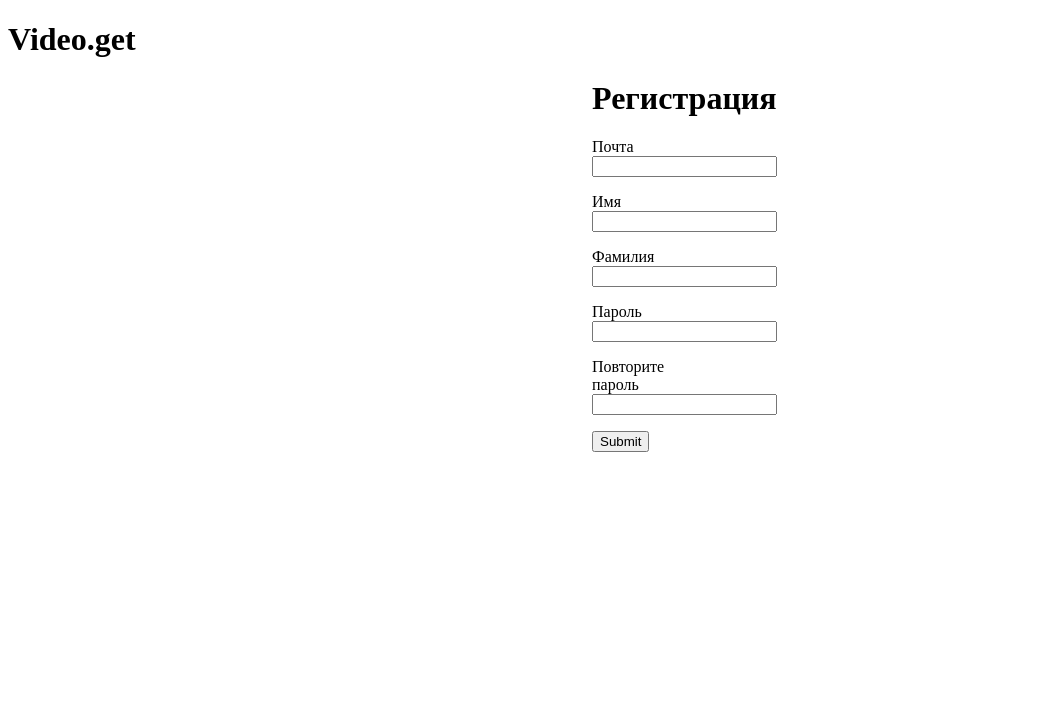
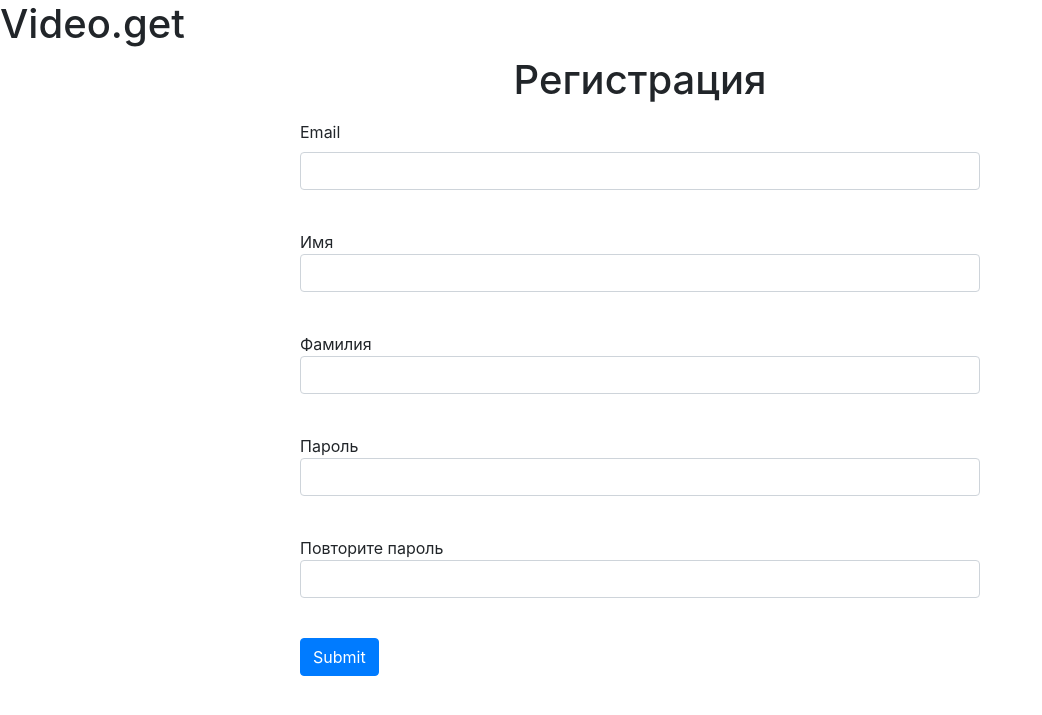
Before and after one commit to Demonica22/school_bot, a Flask app: page /registration in a window 1280 px wide. Shown: the top 715 px of the page, without its empty margins (0-1042 px from the left). Run offline with Flask 2, Linux system fonts and the light colour scheme; some libraries are stand-ins or nearby versions.

Commit message:
Шаблон форм регистрации изменен

```diff
--- a/index.py
+++ b/index.py
@@ -91,7 +91,7 @@ def registration():
     form = RegistrationForm()
     form.hidden_tag()
     if form.validate_on_submit():
-        if check_registration(form) != True:
+        if not check_registration(form):
             return render_template('registration_form.html', form=form, message=check_registration(form))
         add_data(form)
         return redirect('/')
--- a/static/css/registration_form.css
+++ b/static/css/registration_form.css
@@ -1,5 +1,9 @@
 #content{
     margin-left: auto;
     margin-right: auto;
-    width: 6em
 }
+form{
+    margin-left: 300px;
+    margin-right: 300px;
+    align-self: center;
+}
--- a/templates/base.html
+++ b/templates/base.html
@@ -3,6 +3,10 @@
 <head>
     <meta charset="UTF-8">
     <meta name="viewport" content="width=device-width, initial-scale=1.0">
+    <link rel="stylesheet"
+          href="https://stackpath.bootstrapcdn.com/bootstrap/4.4.1/css/bootstrap.min.css"
+          integrity="sha384-Vkoo8x4CGsO3+Hhxv8T/Q5PaXtkKtu6ug5TOeNV6gBiFeWPGFN9MuhOf23Q9Ifjh"
+          crossorigin="anonymous">
     <title>{{title}}</title>
 </head>
 <body>
--- a/templates/registration_form.html
+++ b/templates/registration_form.html
@@ -1,15 +1,9 @@
-<!DOCTYPE html>
-<html lang="en">
-<head>
-    <meta charset="UTF-8">
-    <meta name="viewport" content="width=device-width, initial-scale=1.0">
 <link rel="stylesheet" href="/static/css/registration_form.css">
-</head>
-<body>
+
 {% extends "base.html" %}
 {% block content %}
 <div id=content>
-        <h1>
+    <h1 align="center">
         Регистрация
     </h1>
     <p>
@@ -17,29 +11,57 @@
     </p>
     <form action="" method="post">
         {{ form.hidden_tag() }}
-            <p id='email'>
-                Почта <br>
-                {{form.email}}
+        <p>
+            {{ form.email.label }}<br>
+            {{ form.email(class="form-control", type="email") }}<br>
+            {% for error in form.email.errors %}
+        <div class="alert alert-danger" role="alert">
+            {{ error }}
+        </div>
+        {% endfor %}
         </p>
-            <p id='name'>
-                Имя <br>
-                {{form.name}}
+        <p>
+            Имя<br>
+            {{ form.name(class="form-control") }}<br>
+            {% for error in form.name.errors %}
+        <div class="alert alert-danger" role="alert">
+            {{ error }}
+        </div>
+        {% endfor %}
         </p>
-            <p id='surname'>
-                Фамилия <br>
-                {{form.surname}}
+        <p>
+            Фамилия<br>
+            {{ form.surname(class="form-control") }}<br>
+            {% for error in form.surname.errors %}
+        <div class="alert alert-danger" role="alert">
+            {{ error }}
+        </div>
+        {% endfor %}
         </p>
-            <p id='password'>
-                Пароль <br>
-                {{form.password}}
+        <p>
+            Пароль<br>
+            {{ form.password(class="form-control", type="password") }}<br>
+            {% for error in form.password.errors %}
+        <div class="alert alert-danger" role="alert">
+            {{ error }}
+        </div>
+        {% endfor %}
         </p>
-            <p id='repeat_password'>
-                Повторите пароль <br>
-                {{form.repeat_password}}
+        <p>
+            Повторите пароль<br>
+            {{ form.repeat_password(class="form-control", type="password") }}<br>
+            {%if error_pas%}
+        <div class="alert alert-danger" role="alert">
+            {{ error_pas }}
+        </div>
+        {%endif%}
+        {% for error in form.repeat_password.errors %}
+        <div class="alert alert-danger" role="alert">
+            {{ error }}
+        </div>
+        {% endfor %}
         </p>
-            <p id='submit'>{{form.submit(id='btn_submit')}}</p>
+        <p>{{ form.submit(type="submit", class="btn btn-primary") }}</p>
     </form>
 </div>
 {% endblock%}
-</body>
-</html>
```
Lines whose indentation alone changed are shown as unchanged.
